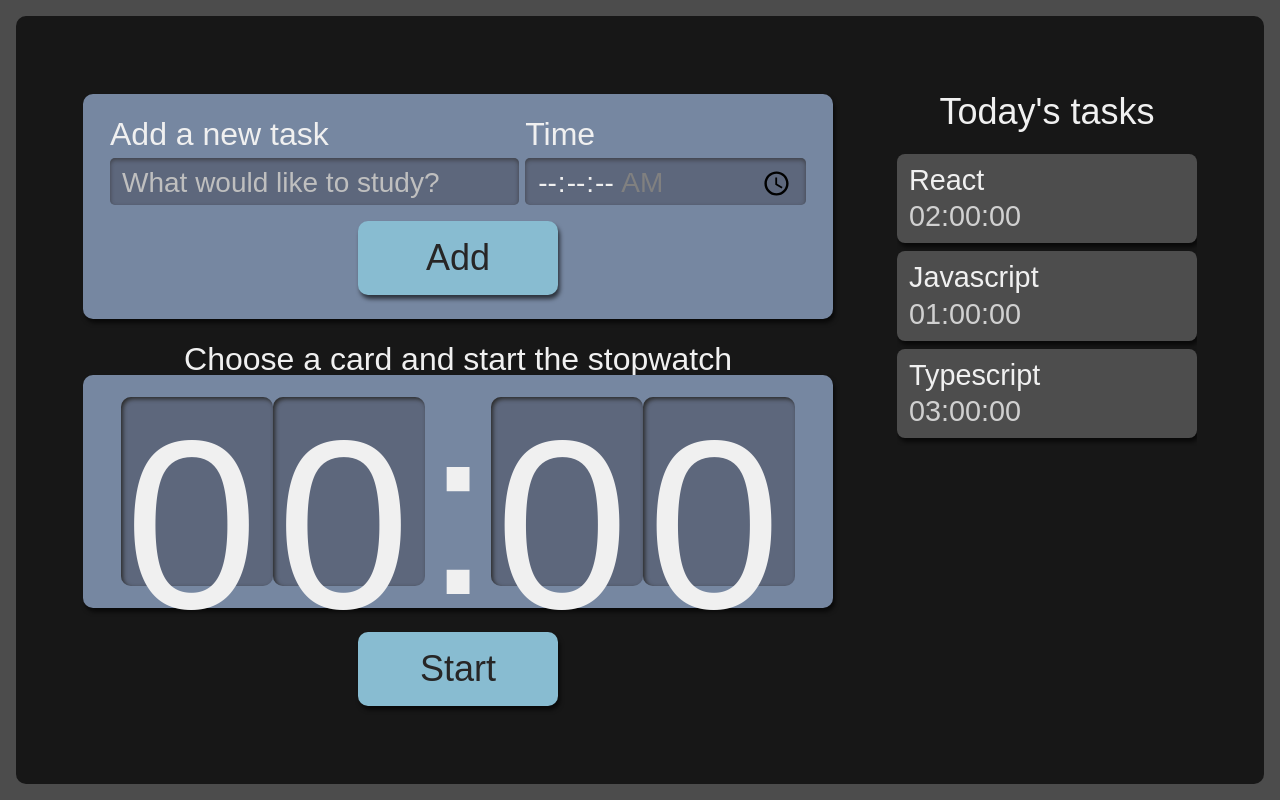
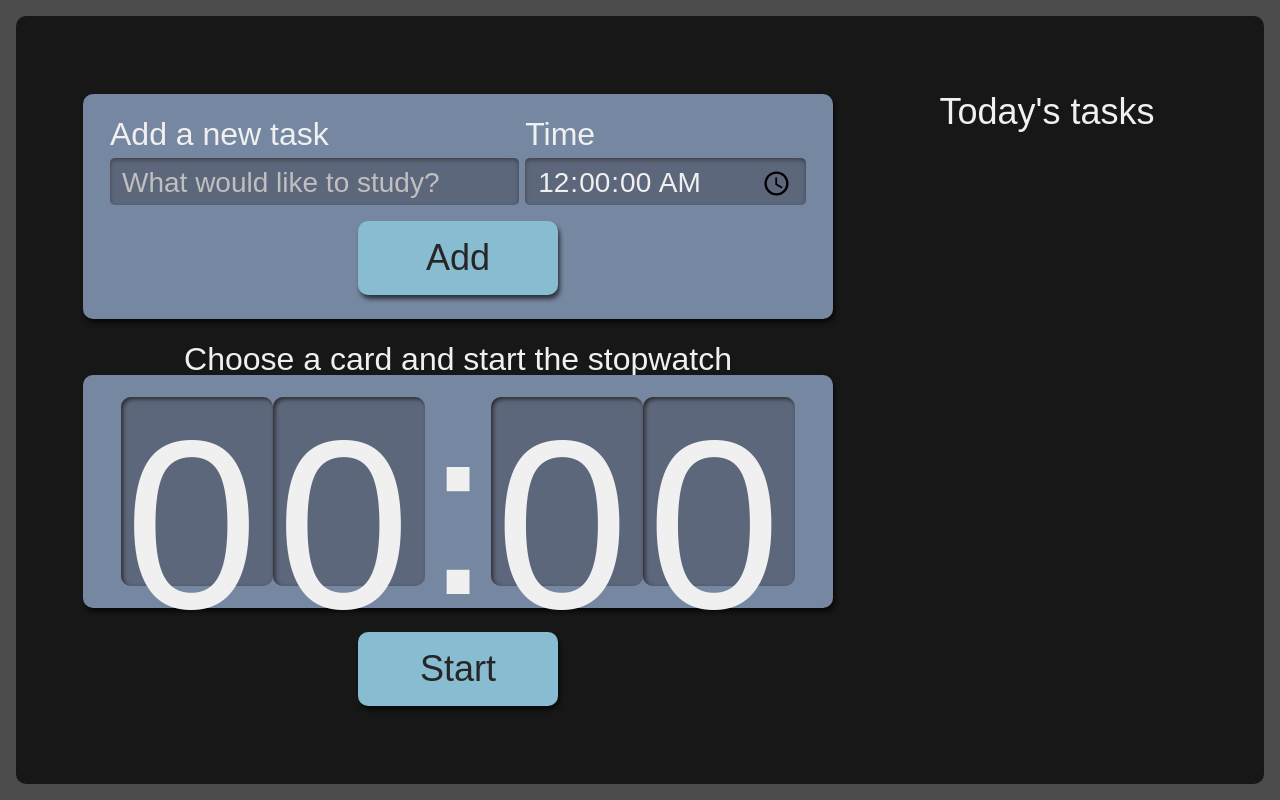
Before and after one commit to victorzottmann/study-tracker, a React (Create React App) app: page / in a window 1280 px wide. Built offline with nearby package versions, Linux system fonts and the light colour scheme.

Commit message:
add state management to App, Form, List, and ListItem components; add TaskProps interface

```diff
--- a/package.json
+++ b/package.json
@@ -14,6 +14,7 @@
     "react-dom": "^17.0.2",
     "react-scripts": "4.0.3",
     "typescript": "^4.4.3",
+    "uuid": "^8.3.2",
     "web-vitals": "^1.1.2"
   },
   "scripts": {
@@ -41,6 +42,7 @@
     ]
   },
   "devDependencies": {
+    "@types/uuid": "^8.3.4",
     "sass": "^1.42.1",
     "typescript-plugin-css-modules": "^3.4.0"
   }
--- a/src/components/Button/index.tsx
+++ b/src/components/Button/index.tsx
@@ -1,9 +1,9 @@
 import style from './Button.module.scss';
 
 // Same as const Button: React.FC<{ text: string }> = ({ text }) => {}
-const Button = ({ text }: { text: string }) => {
+const Button = ({ text, type }: { text: string, type?: "button" | "submit" | "reset" | undefined }) => {
   return (
-    <button className={style.button}>
+    <button className={style.button} type={type}>
       {text}
     </button>
   );
--- a/src/components/Form/index.tsx
+++ b/src/components/Form/index.tsx
@@ -1,40 +1,77 @@
-import React from 'react';
+import React, { Component } from "react";
 
-import Button from '../Button';
-import style from './Form.module.scss';
+import { TaskProps } from "../../interfaces/tasks";
+import Button from "../Button";
+import style from "./Form.module.scss";
+import { v4 as uuidv4 } from 'uuid';
 
-const Form = () => {
+class Form extends Component<{
+  setTasks: React.Dispatch<React.SetStateAction<TaskProps[]>>;
+}> {
+  state = {
+    title: "",
+    time: "00:00",
+  };
+
+  handleSubmit(e: React.FormEvent<HTMLFormElement>) {
+    e.preventDefault();
+    this.props.setTasks((prevTasks) =>
+      [
+        ...prevTasks,
+        {
+          ...this.state,
+          selected: false,
+          completed: false,
+          id: uuidv4(),
+        },
+      ]
+    );
+    this.setState(
+      {
+        task: "",
+        time: "00:00"
+      }
+    );
+  }
+
+  render() {
     return (
-    <form className={style.newTask}>
+      <form className={style.newTask} onSubmit={this.handleSubmit.bind(this)}>
         <div className={style.inputContainer}>
-        <label htmlFor="task">
-          Add a new task
-        </label>
+          <label htmlFor="task">Add a new task</label>
           <input
             type="text"
             name="task"
             id="task"
+            value={this.state.title}
+            onChange={(e) =>
+              this.setState({ ...this.state, title: e.target.value })
+            }
             placeholder="What would like to study?"
             required
           />
         </div>
+
         <div className={style.inputContainer}>
-        <label htmlFor="time">
-          Time
-        </label>
+          <label htmlFor="time">Time</label>
           <input
             type="time"
             name="time"
             id="time"
             step="1"
             min="00:00:00"
-          max="01:30:00"
+            max="24:00:00"
+            value={this.state.time}
+            onChange={(e) =>
+              this.setState({ ...this.state, time: e.target.value })
+            }
             required
           />
         </div>
         <Button text="Add" />
       </form>
-  )
+    );
+  }
 }
 
 export default Form;
--- a/src/components/List/ListItem/index.tsx
+++ b/src/components/List/ListItem/index.tsx
@@ -1,7 +1,10 @@
+import { TaskProps } from '../../../interfaces/tasks';
 import style from '../List.module.scss';
 
 // Same as const ListItem: React.FC<{ title: string, time: string }> = ({ title, time }) => {}
-const ListItem = ({ title, time }: { title: string, time: string }) => {
+const ListItem = ({ title, time, selected, completed, id }: TaskProps) => {
+  console.log('Current item: ', { title, time, selected, completed, id });
+
   return (
     <li className={style.item}>
       <h3>{title}</h3>
--- a/src/components/List/index.tsx
+++ b/src/components/List/index.tsx
@@ -1,32 +1,12 @@
-import React, { useState } from 'react';
+import { TaskProps } from '../../interfaces/tasks';
+import ListItem from './ListItem';
+import style from './List.module.scss';
 
-import style from './List.module.scss';
-import ListItem from './ListItem';
 
-const List = () => {
-  const [tasks, setTasks] = useState(
-    [
-      {
-        title: 'React',
-        time: '02:00:00'
-      },
-      {
-        title: 'Javascript',
-        time: '01:00:00'
-      },
-      {
-        title: "Typescript",
-        time: "03:00:00"
-      }
-    ]
-  );
-
+const List = ({ tasks }: { tasks: TaskProps[] }) => {
   return (
     <aside className={style.taskList}>
-      <h2 onClick={() => {
-        // add the new task (inside {}) to all the other ones [...tasks] => spread operator
-        setTasks([...tasks, { title: "Study states", time: "05:00:00" }])
-      }}> Today's tasks </h2>
+      <h2> Today's tasks </h2>
       <ul>
         {tasks.map((item, index) => (
           // {...item} gets all props passed into the ListItem component
--- /dev/null
+++ b/src/interfaces/tasks.ts
@@ -0,0 +1,7 @@
+export interface TaskProps {
+  title: string,
+  time: string,
+  selected: boolean,
+  completed: boolean,
+  id: string,
+}
--- a/src/pages/App.tsx
+++ b/src/pages/App.tsx
@@ -1,13 +1,18 @@
+import React, { useState } from 'react';
+
+import { TaskProps } from '../interfaces/tasks';
 import Form from '../components/Form';
 import List from '../components/List';
 import Stopwatch from '../components/Stopwatch';
 import style from './App.module.scss';
 
 const App = () => {
+  const [tasks, setTasks] = useState<TaskProps[]>([]);
+
   return (
     <div className={style.App}>
-      <Form />
-      <List />
+      <Form setTasks={setTasks} />
+      <List tasks={tasks} />
       <Stopwatch />
     </div>
   );
```
Also changed, not shown: 1 other file (tests, documents, lock files or other folders). Lines whose indentation alone changed are shown as unchanged.
